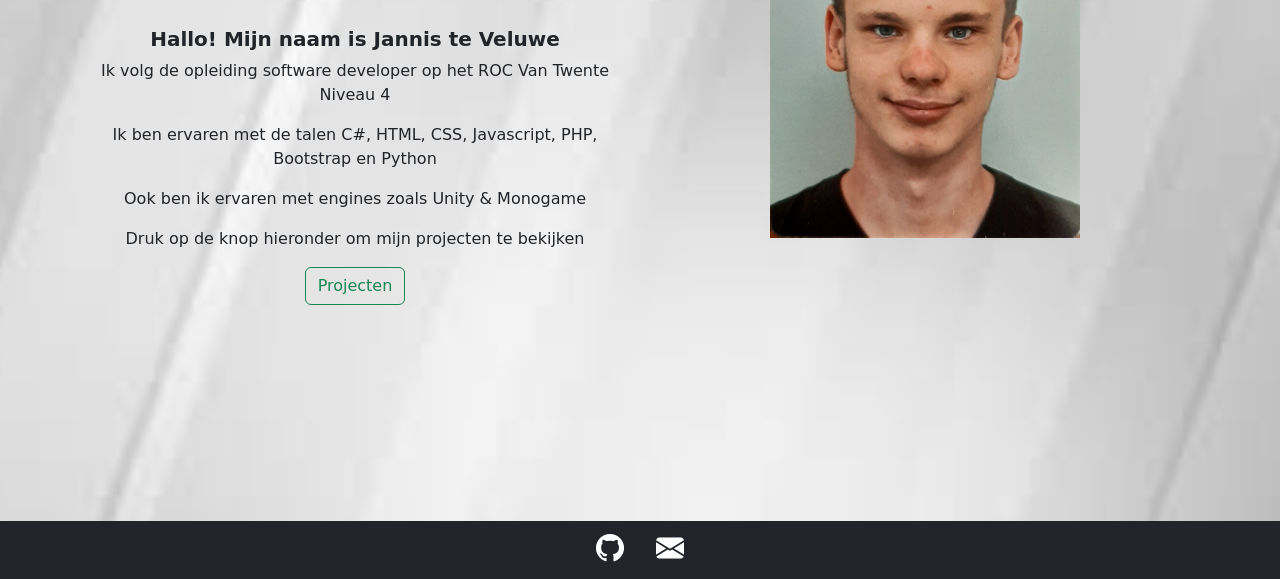
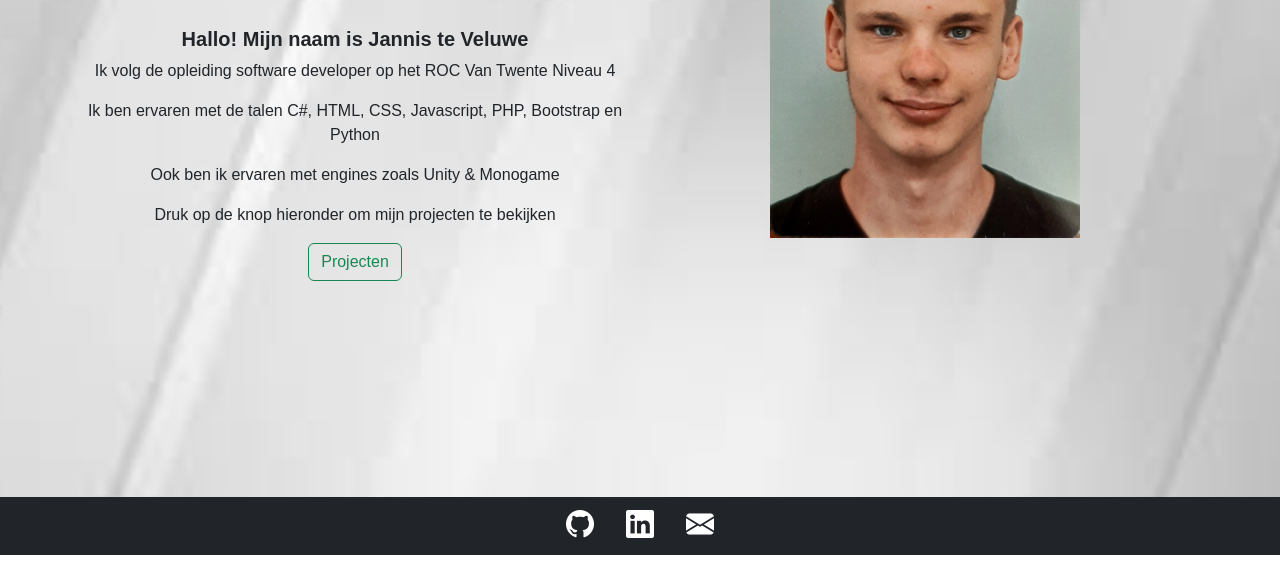
Before and after one commit to Jannistev/Jannistev.github.io, a plain HTML site: page index.html in a window 1280 px wide. Shown: the part 266-845 px from the top of the page. After the commit the page ends 821 px from the top, so only its background shows below. Drawn offline with nearby package versions, Linux system fonts and the light colour scheme.

Commit message:
update: fixes

```diff
--- a/index.html
+++ b/index.html
@@ -97,6 +97,9 @@
             <i><a class="nav-link bi bi-github fs-3 text-white" href="https://github.com/Jannistev" target="_blank"></a></i>
         </li>
         <li class="nav-item">
+            <i><a class="nav-link bi bi-linkedin fs-3 text-white" href="https://www.linkedin.com/in/jannis-te-veluwe-829442280/" target="_blank"></a></i>
+        </li>
+        <li class="nav-item">
             <i><a class="nav-link bi bi-envelope-fill fs-3 text-white" class="btn btn-secondary" data-bs-toggle="tooltip"
                     data-bs-placement="top" data-bs-title="Jannisteveluwe@gmail.com"></a></i>
         </li>
@@ -104,5 +107,5 @@
     </div>
 
     <!-- Load Scripts -->
-    <script src="Tooltip.js"></script>
+    <script src="ToolTip.js"></script>
 </body>
--- a/style.css
+++ b/style.css
@@ -4,7 +4,7 @@
    background-position: center;
    background-attachment: fixed;
    height: 100vh;
-   font-family: 'ADLaM Display', cursive;
+   font-family: Arial;
 }
 #progressbar {
     border: 1px solid black;
```
